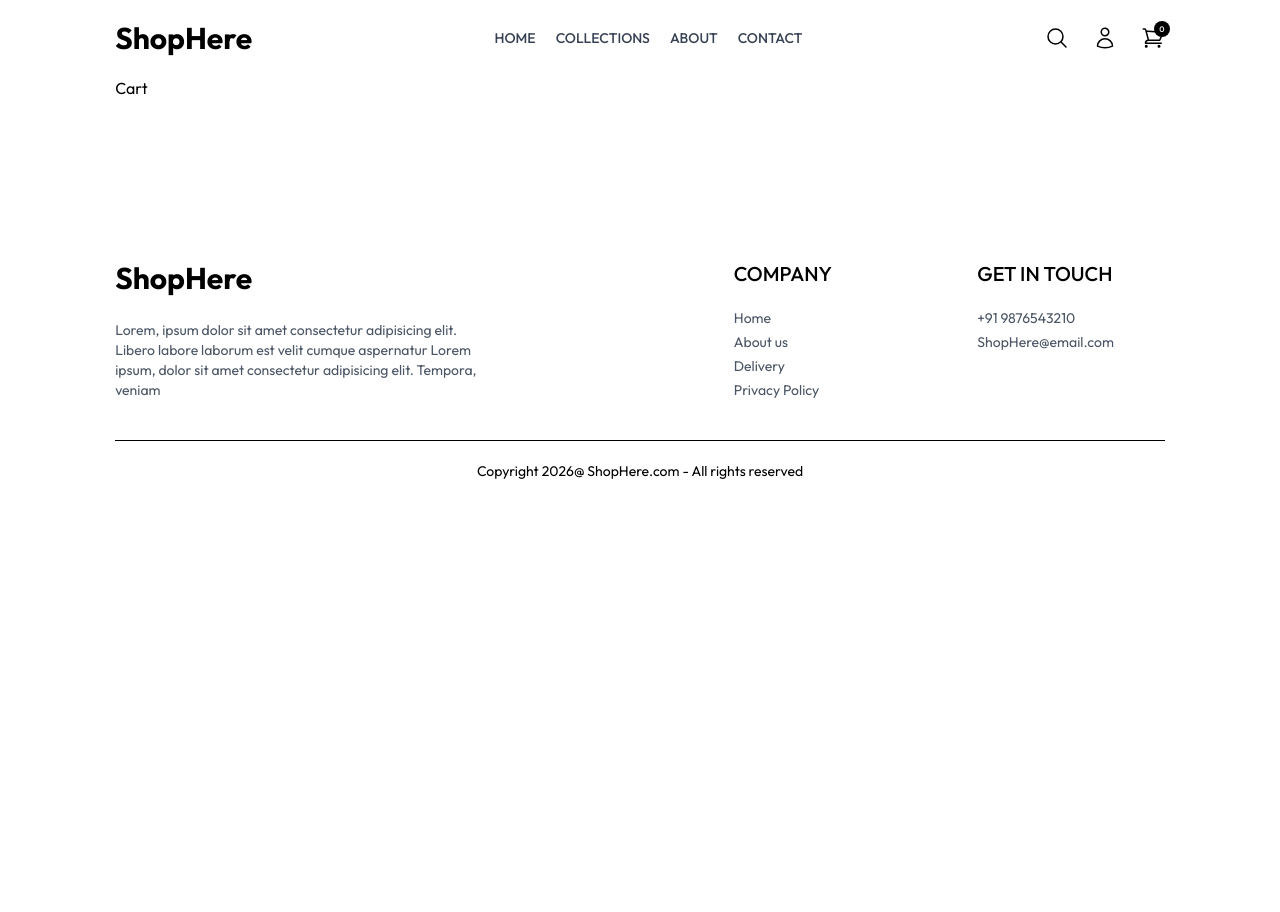
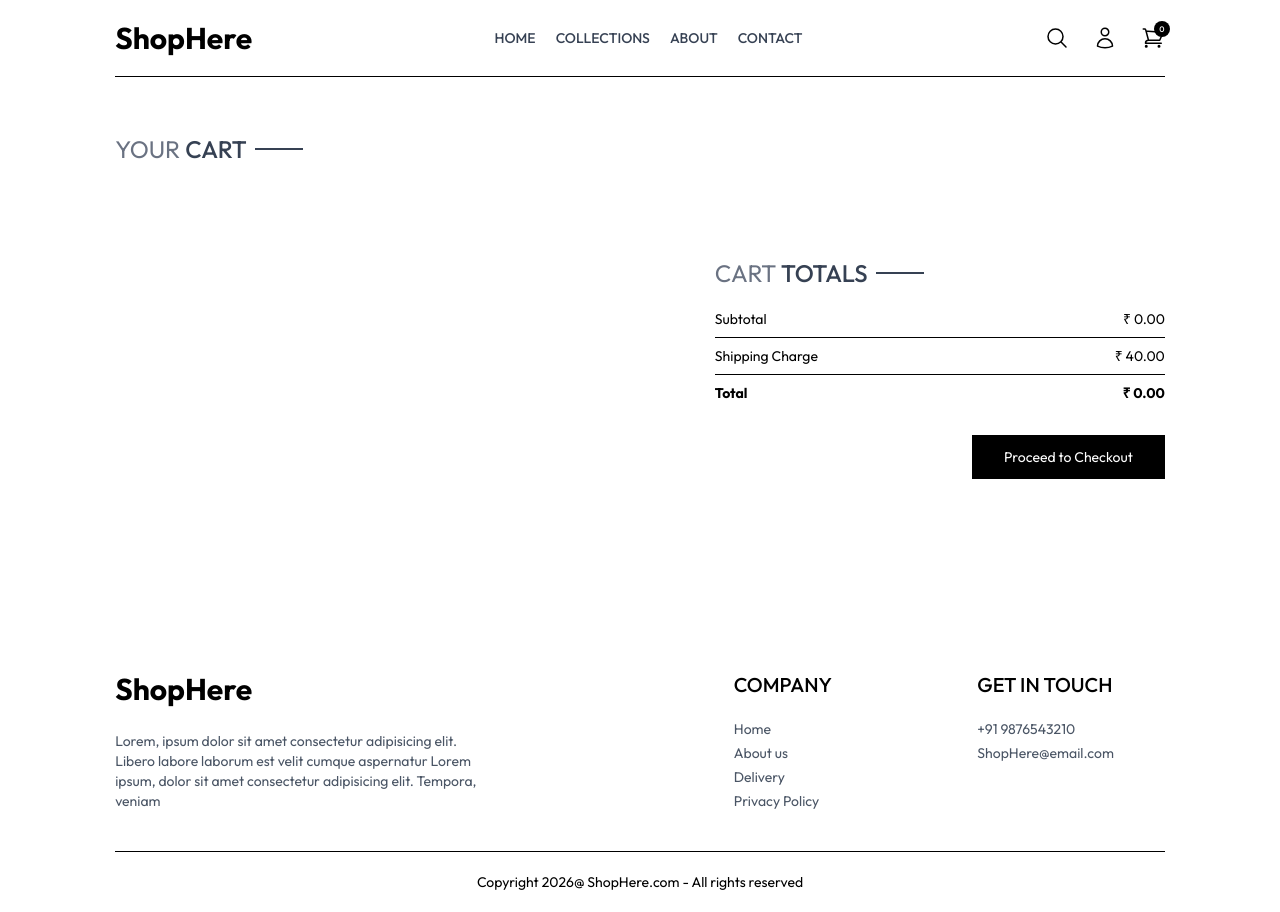
Before and after one commit to AbhilashAcharyaS/ShopHere, a React (Vite) app in the folder frontend/: page /cart in a window 1280 px wide. Before the commit the page ends 800 px from the top, so only its background shows below. Built offline with nearby package versions, Linux system fonts and the light colour scheme.

Commit message:
Feat: Cart page

```diff
--- /dev/null
+++ b/frontend/src/components/CartTotal.jsx
@@ -0,0 +1,34 @@
+import React, { useContext } from 'react'
+import { ShopContext } from '../context/ShopContext'
+import Title from './Title';
+
+const CartTotal = () => {
+    const {currency, getCartAmount, delivery_fee} = useContext(ShopContext);
+
+  return (
+    <div className="w-full">
+        <div className="text-2xl">
+            <Title text1={'CART'} text2={"TOTALS"}/>
+        </div>
+        <div className="flex flex-col gap-2 mt-2 text-sm">
+            <div className="flex justify-between">
+                <p>Subtotal</p>
+                <p>{currency} {getCartAmount()}</p>
+            </div>
+            <hr />
+            <div className="flex justify-between">
+                <p>Shipping Charge</p>
+                <p>{currency} {delivery_fee}.00</p>
+            </div>
+            <hr />
+            <div className="flex justify-between">
+                <b>Total</b>
+                <b>{currency} {(getCartAmount()== 0? 0 : Number(getCartAmount())+delivery_fee).toFixed(2)} </b>
+            </div>
+
+        </div>
+    </div>
+  )
+}
+
+export default CartTotal
--- a/frontend/src/context/ShopContext.jsx
+++ b/frontend/src/context/ShopContext.jsx
@@ -1,5 +1,6 @@
 import { createContext, useEffect, useState } from "react";
 import { toast } from "react-toastify";
+import {useNavigate} from "react-router-dom"
 
 export const ShopContext=createContext();
 
@@ -7,12 +8,13 @@
     const [search,setSearch]=useState("");
     const [showSearch,setShowSearch]=useState(false);
     const [cartItems, setCartItems]=useState({});
+    const navigate = useNavigate()
 
     const addToCart=async(itemId,size)=>{
-      if(!size){
-        toast.error("Select Product Size!");
-        return;
-      }
+      // if(!size){
+      //   toast.error("Select Product Size!");
+      //   return;
+      // }
       let cartData= structuredClone(cartItems);
       if(cartData[itemId]){
         if(cartData[itemId][size]){
@@ -44,6 +46,30 @@
         }
       }
       return totalCount;
+    }
+
+    const updateQuantity=async(itemId, size, quantity)=>{
+      let cartData=structuredClone(cartItems);
+      cartData[itemId][size]=quantity;
+      setCartItems(cartData)
+    }
+
+    const getCartAmount=()=>{
+      let totalAmount=0;
+      for(const items in cartItems){
+        let itemInfo=products.find((product)=>product.id== items);
+        for(const item in cartItems[items]){
+          try{
+            if(cartItems[items][item] > 0){
+              totalAmount += (itemInfo.price *cartItems[items][item]);
+              // console.log(totalAmount);
+            }
+          }catch(err){
+            console.log(err);
+          }
+        }
+      }
+      return totalAmount.toFixed(2);
     }
 
     const products=[{
@@ -344,7 +370,7 @@
     const currency="₹";
     const delivery_fee=40;
     const value={
-        products, currency, delivery_fee,search,setSearch,showSearch,setShowSearch, cartItems,addToCart, getCartCount
+        products, currency, delivery_fee,search,setSearch,showSearch,setShowSearch, cartItems,addToCart, getCartCount, updateQuantity,getCartAmount , navigate
     }
 
     return (
--- a/frontend/src/pages/Cart.jsx
+++ b/frontend/src/pages/Cart.jsx
@@ -1,9 +1,111 @@
-import React from 'react'
+import React, { useContext, useEffect, useState } from "react";
+import { ShopContext } from "../context/ShopContext";
+import Title from "../components/Title";
+import CartTotal from "../components/CartTotal";
 
 const Cart = () => {
+  const { products, currency, cartItems, updateQuantity, navigate } =
+    useContext(ShopContext);
+  const [cartData, setCartData] = useState([]);
+
+  useEffect(() => {
+    const tempData = [];
+    for (const items in cartItems) {
+      for (const item in cartItems[items]) {
+        if (cartItems[items][item] > 0) {
+          tempData.push({
+            _id: items,
+            size: item,
+            quantity: cartItems[items][item],
+          });
+        }
+      }
+    }
+    setCartData(tempData);
+  }, [cartItems]);
+
   return (
-    <div>Cart</div>
-  )
-}
+    <div className="border-t pt-14">
+      <div className="text-2xl mb-3">
+        <Title text1={"YOUR"} text2={"CART"} />
+      </div>
+      <div>
+        {cartData.map((item, index) => {
+          const productData = products.find(
+            (product) => product.id == item._id,
+          );
+          return (
+            <div
+              key={index}
+              className="py-4 border-t border-b text-gray-700 grid grid-cols-[4fr_0.5fr_0.5fr] sm:grid-cols-[4fr_2fr_0.5fr] items-center gap-4"
+            >
+              <div className="flex items-start gap-6">
+                <img
+                  className="w-16 sm:w-20 "
+                  src={productData.images[0]}
+                  alt="cart product image"
+                />
+                <div>
+                  <p className="text-sm sm:text-lg font-medium">
+                    {productData.name}{" "}
+                  </p>
+                  <div className="flex items-center gap-5 mt-2">
+                    <p>
+                      {currency}
+                      {productData.price}
+                    </p>
+                    <p className="px-2 sm:px-3 sm:py-1 border bg-slate-50">
+                      {item.size}
+                    </p>
+                  </div>
+                </div>
+              </div>
+              <input
+                onChange={(e) =>
+                  e.target.value == "" || e.target.value == "0"
+                    ? null
+                    : updateQuantity(
+                        item._id,
+                        item.size,
+                        Number(e.target.value),
+                      )
+                }
+                className="border max-w-10 sm:max-w-20 px-1 sm:px-2 py-1"
+                type="number"
+                min={1}
+                defaultValue={item.quantity}
+              />
+              {/* delete icon */}
+              <svg
+                onClick={() => updateQuantity(item._id, item.size, 0)}
+                xmlns="http://www.w3.org/2000/svg"
+                fill="none"
+                viewBox="0 0 24 24"
+                strokeWidth={1.5}
+                stroke="currentColor"
+                className="size-6 cursor-pointer mr-4 "
+              >
+                <path
+                  strokeLinecap="round"
+                  strokeLinejoin="round"
+                  d="m14.74 9-.346 9m-4.788 0L9.26 9m9.968-3.21c.342.052.682.107 1.022.166m-1.022-.165L18.16 19.673a2.25 2.25 0 0 1-2.244 2.077H8.084a2.25 2.25 0 0 1-2.244-2.077L4.772 5.79m14.456 0a48.108 48.108 0 0 0-3.478-.397m-12 .562c.34-.059.68-.114 1.022-.165m0 0a48.11 48.11 0 0 1 3.478-.397m7.5 0v-.916c0-1.18-.91-2.164-2.09-2.201a51.964 51.964 0 0 0-3.32 0c-1.18.037-2.09 1.022-2.09 2.201v.916m7.5 0a48.667 48.667 0 0 0-7.5 0"
+                />
+              </svg>
+            </div>
+          );
+        })}
+      </div>
 
-export default Cart
+      <div className="flex justify-end my-20">
+        <div className="w-full sm:w-112.5">
+          <CartTotal/>
+          <div className="w-full text-end">
+            <button onClick={()=>navigate('/place-order')} className="bg-black text-white text-sm my-8 px-8 py-3 hover:scale-105 cursor-pointer">Proceed to Checkout</button>
+          </div>
+        </div>
+      </div>
+    </div>
+  );
+};
+
+export default Cart;
```
